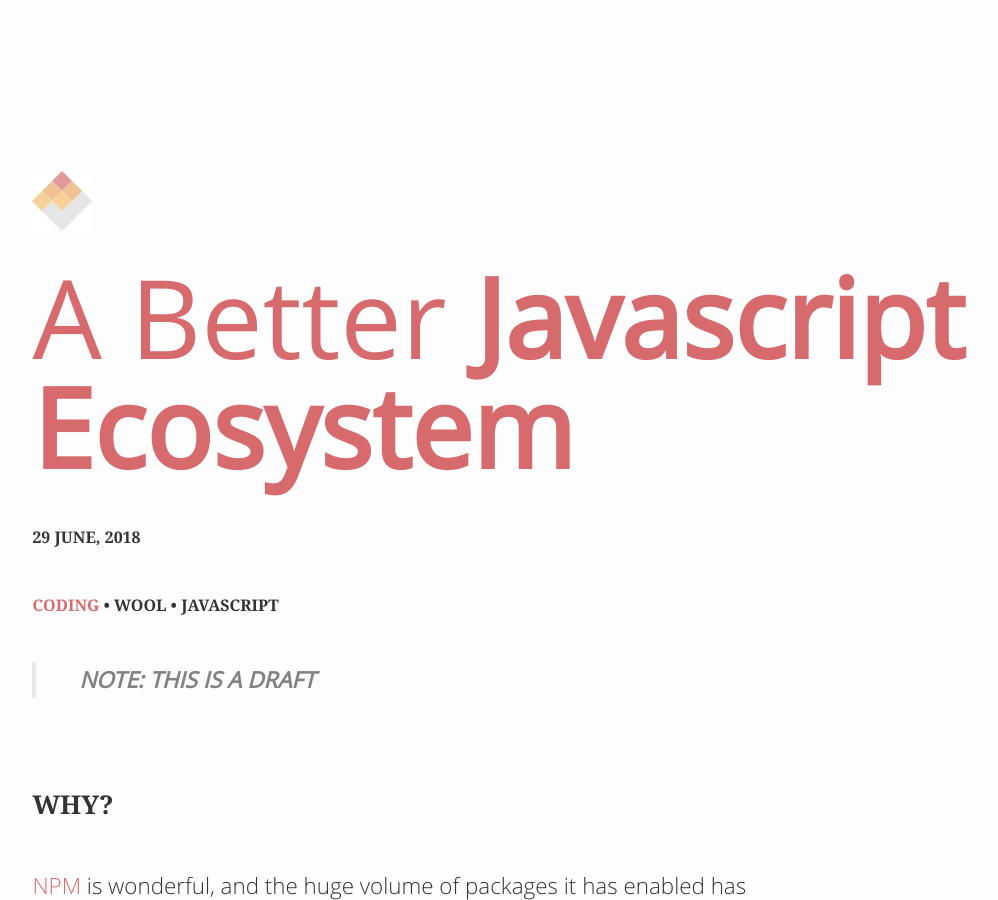
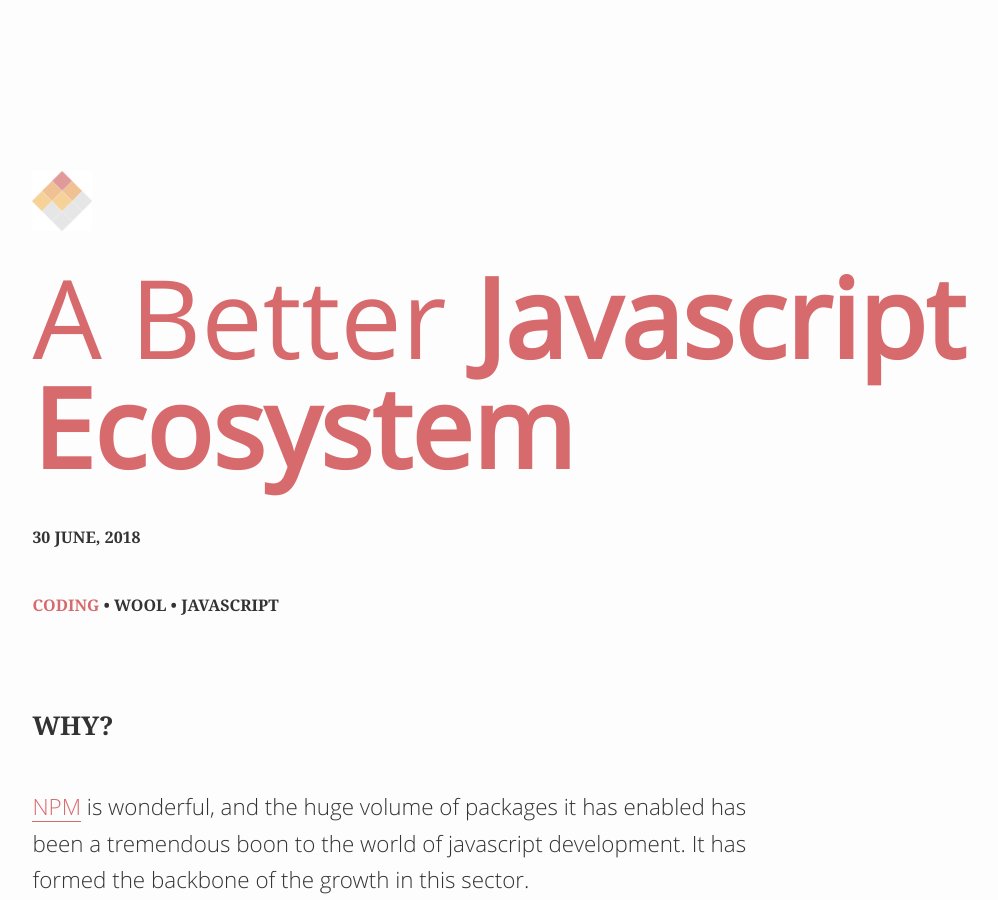
Before and after one commit to lsjroberts/gelatin-design, a Jekyll site: the page built from _posts/2018-06-30-javascript-ecosystem.md, in a window 1280 px wide and 900 px high. Shown: the whole window, without its empty margins (53-1051 px from the left). Built offline with Jekyll 4.4.1, drawn with Linux system fonts in a browser that asks for light colours; some web fonts are replaced; comment, search, counter and statistics services are not loaded.

Commit message:
Remove draft note and update date to today

```diff
--- a/_posts/2018-06-29-javascript-ecosystem.md
+++ b/_posts/2018-06-30-javascript-ecosystem.md
@@ -3,12 +3,10 @@
 titleSmall: A Better
 titleStrong: Javascript Ecosystem
 author: Laurence Roberts
-date: 2018-06-29
+date: 2018-06-30
 category: coding
 tags: wool javascript
 ---
-
-> **NOTE: THIS IS A DRAFT**
 
 ### Why?
 
```
Also changed, not shown: 4 other files.
